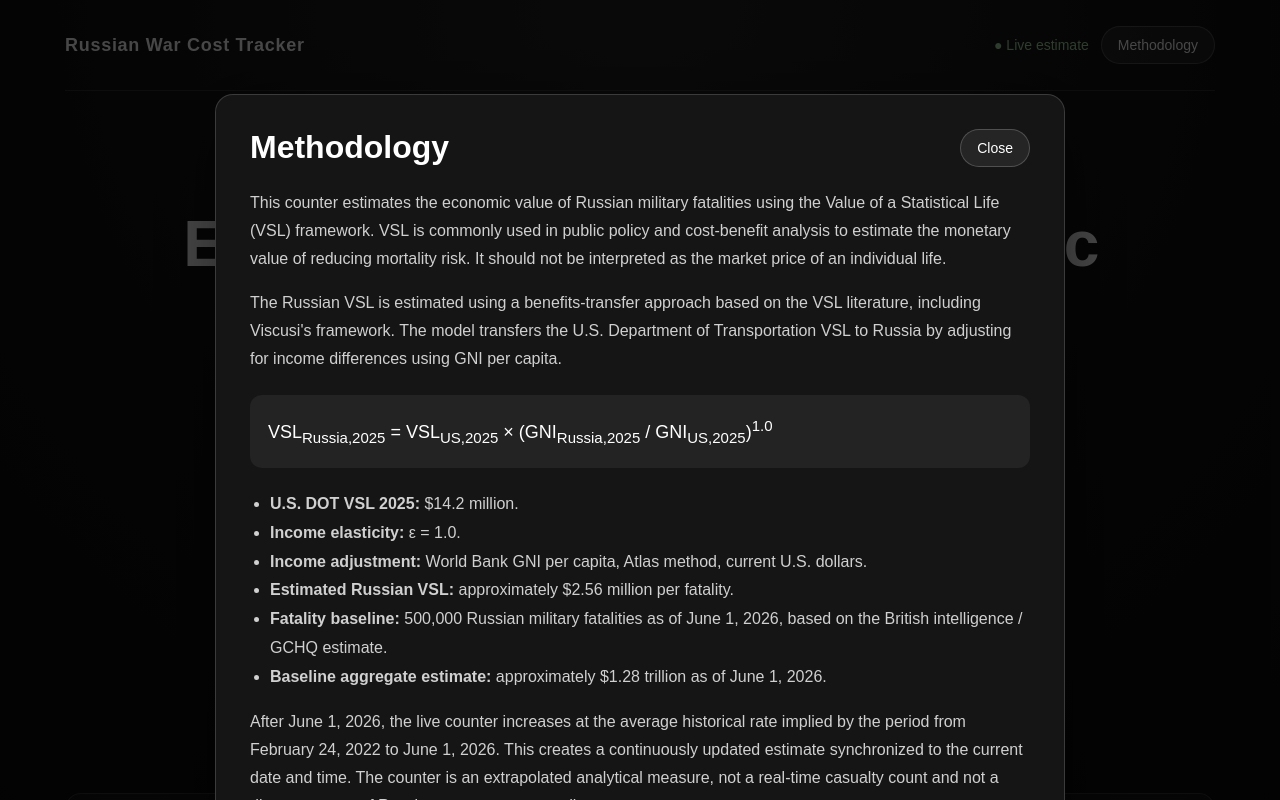
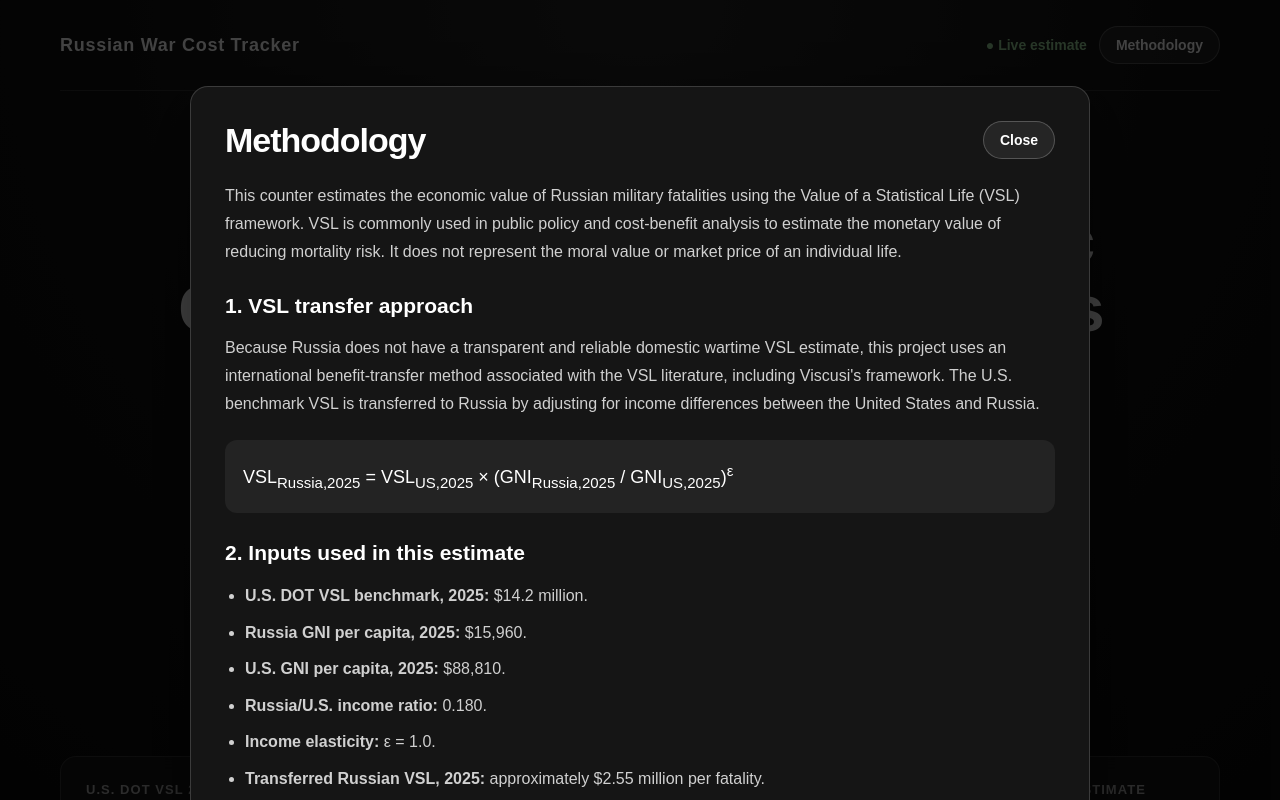
Before and after one commit to Cupka/russian-war-cost-tracker, a plain HTML site: page index.html in a window 1280 px wide. Both pictures are taken after a click on the button "Methodology". Shown: the top 800 px of the page. Drawn offline with Linux system fonts and the light colour scheme.

Commit message:
Add final VSL methodology and live counter
Updated various styles and content in index.html for improved layout and clarity.

```diff
--- a/index.html
+++ b/index.html
@@ -8,7 +8,7 @@
 
   <meta
     name="description"
-    content="Live VSL-based estimate of the economic cost associated with Russian military fatalities in the Russia-Ukraine War."
+    content="Live VSL-based estimate of the economic value of Russian military fatalities in the Russia-Ukraine War."
   />
 
   <style>
@@ -20,13 +20,13 @@
       margin: 0;
       min-height: 100vh;
       background:
-        radial-gradient(circle at top, #232323 0%, #111111 45%, #070707 100%);
+        radial-gradient(circle at top, #262626 0%, #111111 45%, #070707 100%);
       color: #ffffff;
       font-family: Arial, Helvetica, sans-serif;
     }
 
     .page {
-      width: min(1150px, 92%);
+      width: min(1160px, 92%);
       margin: 0 auto;
     }
 
@@ -34,35 +34,39 @@
       display: flex;
       justify-content: space-between;
       align-items: center;
+      gap: 18px;
       padding: 26px 0;
       border-bottom: 1px solid rgba(255, 255, 255, 0.12);
     }
 
     .brand {
       font-size: 18px;
-      font-weight: 700;
+      font-weight: 800;
       letter-spacing: 0.04em;
     }
 
     .nav {
       display: flex;
+      align-items: center;
       gap: 12px;
-      align-items: center;
+      flex-wrap: wrap;
     }
 
     .live {
-      color: #a7d7a7;
+      color: #9bd49b;
       font-size: 14px;
+      font-weight: 700;
     }
 
     button {
       cursor: pointer;
-      border: 1px solid rgba(255, 255, 255, 0.2);
+      border: 1px solid rgba(255, 255, 255, 0.22);
       border-radius: 999px;
       background: rgba(255, 255, 255, 0.07);
       color: #ffffff;
       padding: 10px 16px;
       font-size: 14px;
+      font-weight: 700;
     }
 
     button:hover {
@@ -70,7 +74,7 @@
     }
 
     main {
-      padding: 85px 0 65px;
+      padding: 82px 0 65px;
       text-align: center;
     }
 
@@ -78,31 +82,31 @@
       margin-bottom: 18px;
       color: #ff6961;
       font-size: 15px;
-      font-weight: 800;
+      font-weight: 900;
       letter-spacing: 0.16em;
       text-transform: uppercase;
     }
 
     h1 {
-      max-width: 930px;
+      max-width: 960px;
       margin: 0 auto 22px;
-      font-size: clamp(36px, 5vw, 72px);
+      font-size: clamp(36px, 5vw, 74px);
       line-height: 1.06;
-      letter-spacing: -0.04em;
+      letter-spacing: -0.045em;
     }
 
     .subtitle {
-      max-width: 780px;
+      max-width: 820px;
       margin: 0 auto 38px;
-      color: #c6c6c6;
+      color: #c8c8c8;
       font-size: clamp(17px, 2vw, 22px);
       line-height: 1.55;
     }
 
     .counter {
       margin: 32px 0 14px;
-      font-size: clamp(42px, 7vw, 92px);
-      font-weight: 850;
+      font-size: clamp(42px, 7vw, 94px);
+      font-weight: 900;
       letter-spacing: -0.055em;
       overflow-wrap: anywhere;
     }
@@ -111,7 +115,7 @@
       margin-bottom: 12px;
       color: #ff6961;
       font-size: clamp(20px, 3vw, 32px);
-      font-weight: 700;
+      font-weight: 800;
     }
 
     .timestamp {
@@ -121,7 +125,7 @@
 
     .cards {
       display: grid;
-      grid-template-columns: repeat(3, 1fr);
+      grid-template-columns: repeat(4, 1fr);
       gap: 18px;
       margin-top: 68px;
       text-align: left;
@@ -139,20 +143,20 @@
       margin-bottom: 12px;
       color: #a9a9a9;
       font-size: 13px;
-      font-weight: 700;
+      font-weight: 800;
       text-transform: uppercase;
       letter-spacing: 0.08em;
     }
 
     .card-value {
       font-size: 27px;
-      font-weight: 800;
+      font-weight: 900;
     }
 
     .note {
-      max-width: 900px;
+      max-width: 930px;
       margin: 34px auto 0;
-      color: #8f8f8f;
+      color: #929292;
       font-size: 14px;
       line-height: 1.65;
       text-align: center;
@@ -171,7 +175,7 @@
       position: fixed;
       inset: 0;
       z-index: 10;
-      background: rgba(0, 0, 0, 0.72);
+      background: rgba(0, 0, 0, 0.74);
       padding: 24px;
       overflow-y: auto;
     }
@@ -181,8 +185,8 @@
     }
 
     .modal-content {
-      max-width: 850px;
-      margin: 70px auto;
+      max-width: 900px;
+      margin: 62px auto;
       padding: 34px;
       border-radius: 18px;
       background: #151515;
@@ -201,7 +205,14 @@
 
     .modal h2 {
       margin: 0;
-      font-size: 32px;
+      font-size: 34px;
+      letter-spacing: -0.03em;
+    }
+
+    .modal h3 {
+      margin-top: 28px;
+      margin-bottom: 12px;
+      font-size: 21px;
     }
 
     .modal p {
@@ -223,18 +234,27 @@
 
     .method-list {
       color: #d0d0d0;
-      line-height: 1.8;
+      line-height: 1.85;
       padding-left: 20px;
+    }
+
+    .method-list li {
+      margin-bottom: 7px;
     }
 
     .close-btn {
       flex-shrink: 0;
     }
 
+    @media (max-width: 980px) {
+      .cards {
+        grid-template-columns: repeat(2, 1fr);
+      }
+    }
+
     @media (max-width: 760px) {
       header {
         align-items: flex-start;
-        gap: 15px;
         flex-direction: column;
       }
 
@@ -277,8 +297,10 @@
       </h1>
 
       <p class="subtitle">
-        A live estimate based on the transferred Russian Value of a Statistical Life
-        and a 500,000 fatality baseline as of June 1, 2026.
+        A live estimate based on the 2025 transferred Russian Value of a
+        Statistical Life, using the U.S. Department of Transportation VSL,
+        World Bank GNI per capita, income elasticity ε = 1.0, and a
+        500,000-fatality baseline as of June 1, 2026.
       </p>
 
       <div id="cost-counter" class="counter" aria-live="polite">
@@ -295,26 +317,32 @@
 
       <section class="cards">
         <div class="card">
-          <div class="card-label">Baseline date</div>
-          <div class="card-value">June 1, 2026</div>
+          <div class="card-label">U.S. DOT VSL 2025</div>
+          <div class="card-value">$14.2M</div>
         </div>
 
         <div class="card">
-          <div class="card-label">Baseline VSL estimate</div>
-          <div class="card-value">$1.28 trillion</div>
+          <div class="card-label">Russia GNI per capita</div>
+          <div class="card-value">$15,960</div>
         </div>
 
         <div class="card">
-          <div class="card-label">Fatality baseline</div>
-          <div class="card-value">500,000</div>
+          <div class="card-label">U.S. GNI per capita</div>
+          <div class="card-value">$88,810</div>
+        </div>
+
+        <div class="card">
+          <div class="card-label">Russian VSL estimate</div>
+          <div class="card-value">$2.55M</div>
         </div>
       </section>
 
       <p class="note">
-        This counter is an analytical estimate, not a real-time count of confirmed fatalities
-        and not a measure of direct Russian government spending. It extrapolates the VSL-based
-        estimate forward from the June 1, 2026 baseline using the average historical rate
-        implied by the model.
+        This counter is an analytical estimate, not a real-time count of
+        confirmed fatalities and not a measure of direct Russian government
+        spending. It extrapolates the VSL-based estimate forward from the
+        June 1, 2026 baseline using the average historical rate implied by
+        the model.
       </p>
     </main>
 
@@ -332,29 +360,49 @@
 
       <p>
         This counter estimates the economic value of Russian military fatalities
-      using the Value of a Statistical Life (VSL) framework. VSL is commonly used
-      in public policy and cost-benefit analysis to estimate the monetary value
-      of reducing mortality risk. It should not be interpreted as the market
-      price of an individual life.
+        using the Value of a Statistical Life (VSL) framework. VSL is commonly
+        used in public policy and cost-benefit analysis to estimate the monetary
+        value of reducing mortality risk. It does not represent the moral value
+        or market price of an individual life.
       </p>
 
+      <h3>1. VSL transfer approach</h3>
+
       <p>
-      The Russian VSL is estimated using a benefits-transfer approach based on
-      the VSL literature, including Viscusi's framework. The model transfers the
-      U.S. Department of Transportation VSL to Russia by adjusting for income
-      differences using GNI per capita.
+        Because Russia does not have a transparent and reliable domestic wartime
+        VSL estimate, this project uses an international benefit-transfer method
+        associated with the VSL literature, including Viscusi's framework. The
+        U.S. benchmark VSL is transferred to Russia by adjusting for income
+        differences between the United States and Russia.
       </p>
 
       <div class="formula">
         VSL<sub>Russia,2025</sub> =
         VSL<sub>US,2025</sub> ×
-      (GNI<sub>Russia,2025</sub> / GNI<sub>US,2025</sub>)<sup>1.0</sup>
+        (GNI<sub>Russia,2025</sub> / GNI<sub>US,2025</sub>)<sup>ε</sup>
       </div>
+
+      <h3>2. Inputs used in this estimate</h3>
 
       <ul class="method-list">
         <li>
-        <strong>U.S. DOT VSL 2025:</strong>
+          <strong>U.S. DOT VSL benchmark, 2025:</strong>
           $14.2 million.
+        </li>
+
+        <li>
+          <strong>Russia GNI per capita, 2025:</strong>
+          $15,960.
+        </li>
+
+        <li>
+          <strong>U.S. GNI per capita, 2025:</strong>
+          $88,810.
+        </li>
+
+        <li>
+          <strong>Russia/U.S. income ratio:</strong>
+          0.180.
         </li>
 
         <li>
@@ -363,40 +411,64 @@
         </li>
 
         <li>
-        <strong>Income adjustment:</strong>
-        World Bank GNI per capita, Atlas method, current U.S. dollars.
-      </li>
-
-      <li>
-        <strong>Estimated Russian VSL:</strong>
-        approximately $2.56 million per fatality.
+          <strong>Transferred Russian VSL, 2025:</strong>
+          approximately $2.55 million per fatality.
         </li>
 
         <li>
           <strong>Fatality baseline:</strong>
-        500,000 Russian military fatalities as of June 1, 2026, based on the
-        British intelligence / GCHQ estimate.
+          500,000 Russian military fatalities as of June 1, 2026, based on
+          recent British intelligence statements, including GCHQ and FCDO
+          reporting.
         </li>
 
         <li>
-        <strong>Baseline aggregate estimate:</strong>
+          <strong>Baseline aggregate VSL estimate:</strong>
           approximately $1.28 trillion as of June 1, 2026.
         </li>
       </ul>
 
+      <h3>3. Aggregate calculation</h3>
+
+      <div class="formula">
+        Aggregate Loss = 500,000 × $2.55 million ≈ $1.28 trillion
+      </div>
+
       <p>
-      After June 1, 2026, the live counter increases at the average historical
-      rate implied by the period from February 24, 2022 to June 1, 2026. This
-      creates a continuously updated estimate synchronized to the current date
-      and time. The counter is an extrapolated analytical measure, not a
-      real-time casualty count and not a direct measure of Russian government
-      spending.
+        The 2025 transferred Russian VSL is applied to the cumulative fatality
+        baseline because 2025 is the latest available full-year VSL and income
+        input. A more precise year-by-year valuation would require reliable
+        annual fatality totals, which are not available with the same confidence
+        as the cumulative estimate.
+      </p>
+
+      <h3>4. Live counter logic</h3>
+
+      <p>
+        The baseline value is $1.28 trillion as of June 1, 2026. After that date,
+        the live counter increases at the average historical rate implied by the
+        period from February 24, 2022 to June 1, 2026. This creates a continuously
+        updated estimate synchronized to the current date and time.
+      </p>
+
+      <div class="formula">
+        Current Estimate =
+        $1.28 trillion + seconds since June 1, 2026 × $9,508.87
+      </div>
+
+      <p>
+        This is an extrapolated analytical measure. It should not be interpreted
+        as a confirmed real-time casualty count, a direct fiscal cost, or actual
+        Russian government expenditure.
       </p>
     </div>
   </div>
 
   <script>
     /*
+      Russian War Cost Tracker
+      VSL-based live counter
+
       Baseline:
       $1.28 trillion as of June 1, 2026 at 00:00 UTC.
 
```
Lines whose indentation alone changed are shown as unchanged.
